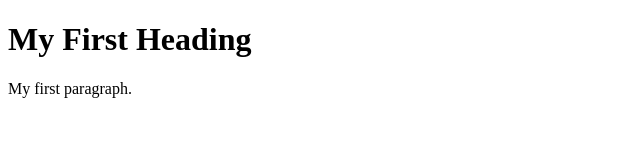
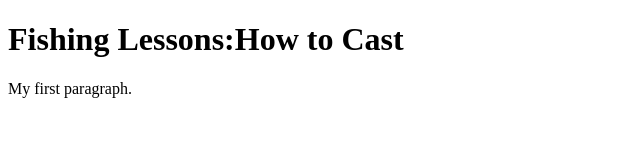
Before and after one commit to YosefZadeh/first-one, a plain HTML site: page index.html in a window 1280 px wide. Shown: the whole page, without its empty margins (0-640 px from the left). Drawn offline with Linux system fonts and the light colour scheme.

Commit message:
Update index.html

```diff
--- a/index.html
+++ b/index.html
@@ -2,7 +2,7 @@
 <html>
  <body>
 
-  <h1><b>My First Heading</b></h1>
+  <h1><b>Fishing Lessons:</b>How to Cast</h1>
    <p>My first paragraph.</p>
 
  </body>
```
